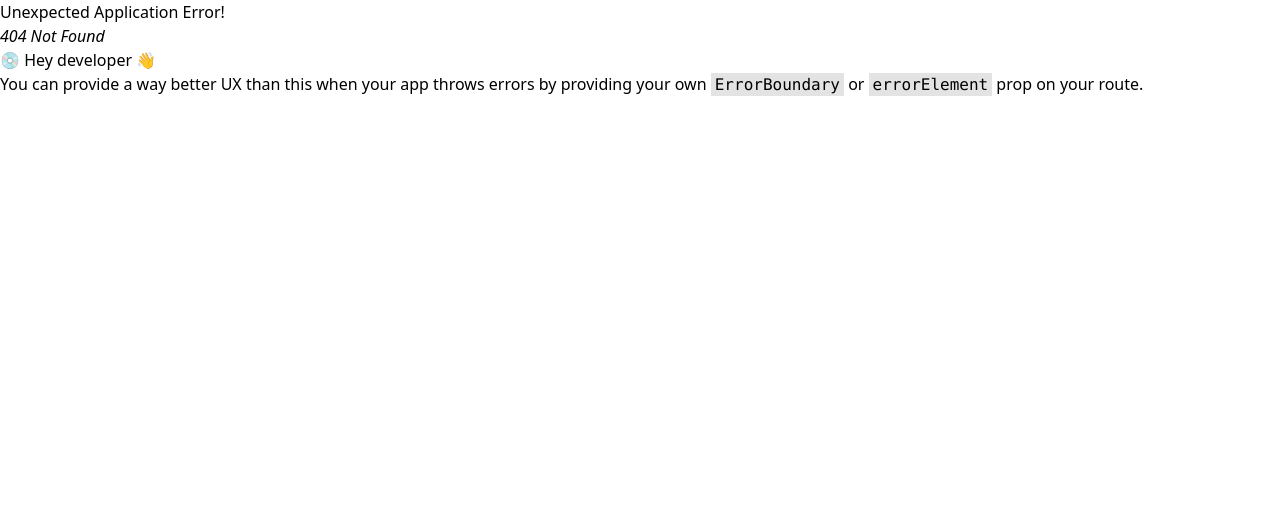
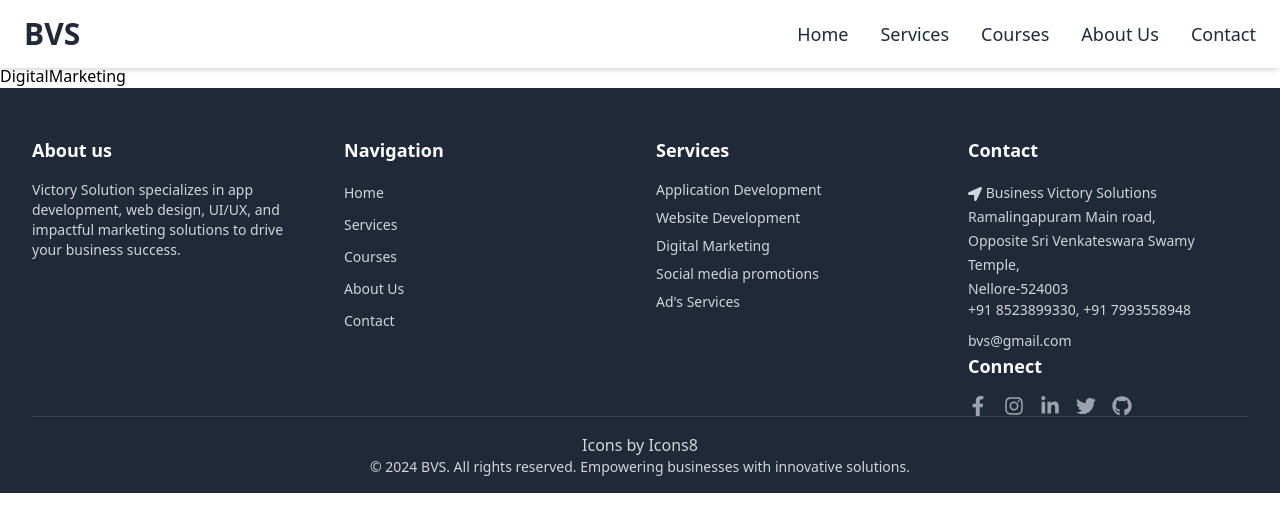
Before and after one commit to saipradeepmorla/bvs-website, a React (Vite) app: page /digitalmarketing in a window 1280 px wide. Before the commit this address had no page. Shown: the top 532 px of the page. Built offline with nearby package versions, Linux system fonts and the light colour scheme.

Commit message:
added digital marketing page

```diff
--- /dev/null
+++ b/src/Pages/DigitalMarketing.jsx
@@ -0,0 +1,9 @@
+import React from 'react'
+
+const DigitalMarketing = () => {
+  return (
+    <div>DigitalMarketing</div>
+  )
+}
+
+export default DigitalMarketing
--- a/src/main.jsx
+++ b/src/main.jsx
@@ -13,6 +13,7 @@ import Services from './Pages/Services.jsx'
 import Courses from './Pages/Courses.jsx'
 import AboutUs from './Pages/AboutUs.jsx'
 import Contact from './Pages/Contact.jsx'
+import DigitalMarketing from "./Pages/DigitalMarketing.jsx";
 
 const router = createBrowserRouter(
   createRoutesFromElements(
@@ -23,6 +24,7 @@ const router = createBrowserRouter(
       <Route  path="/courses" element={<Courses/>}/>
       <Route  path="/aboutus" element={<AboutUs/>}/>
       <Route  path="/contact" element={<Contact/>}/>
+      <Route path="/digitalmarketing" element={<DigitalMarketing/>}/>
     </Route>
   )
 )
```
